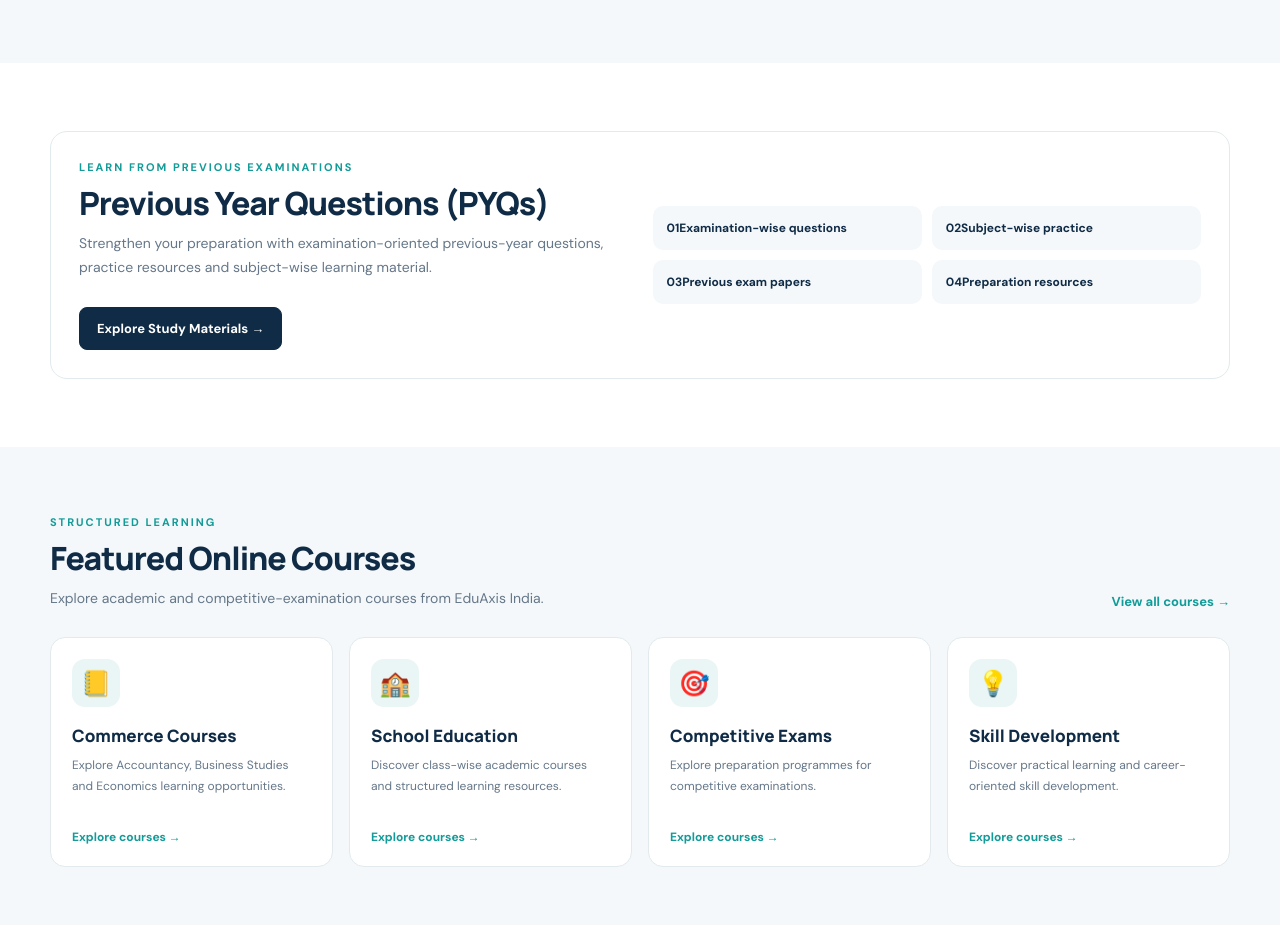
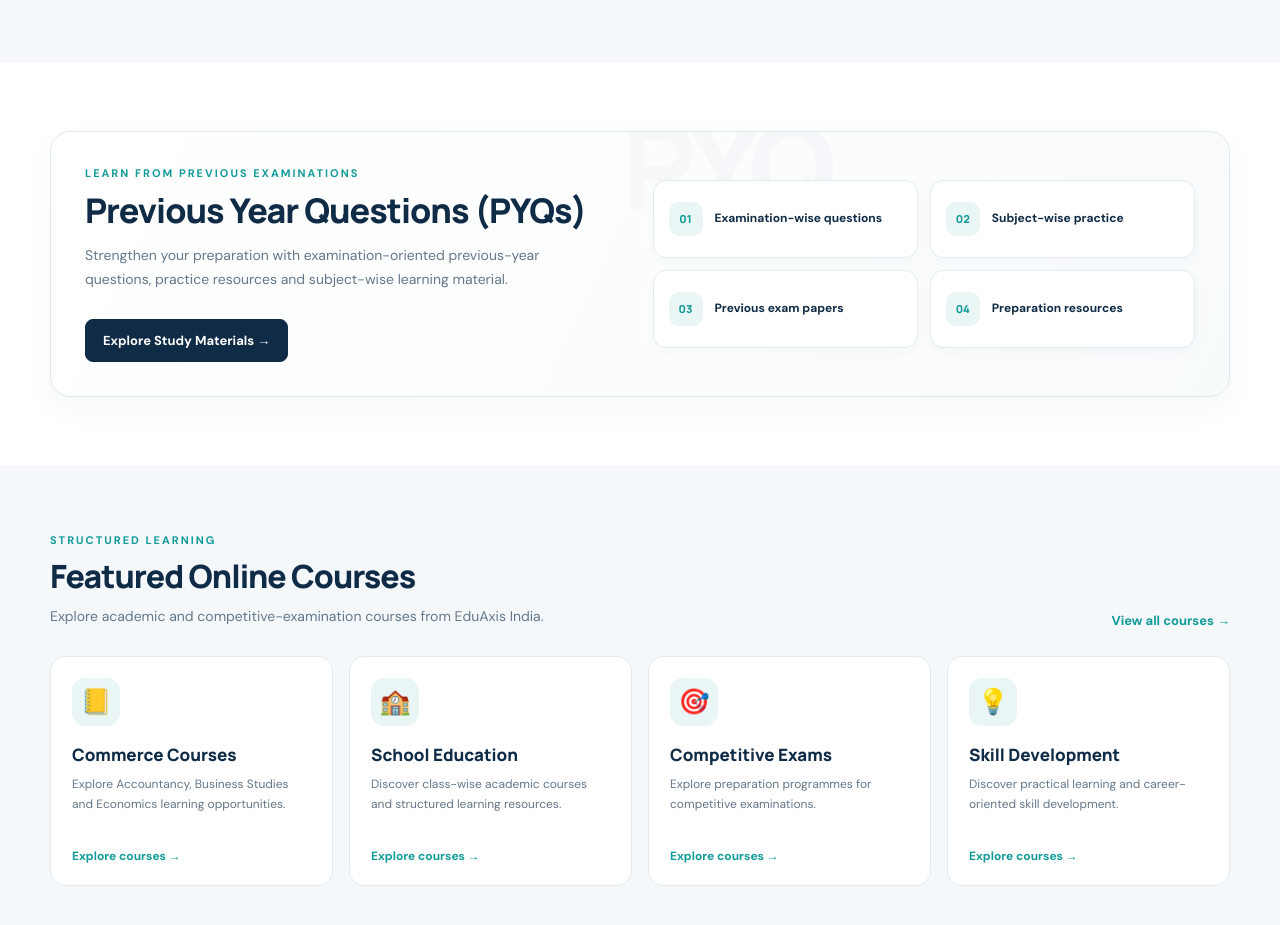
Before and after one commit to ejazahmad174-spec/eduaxis-india, a Next.js app: page / in a window 1280 px wide. Shown: the part 1600-2525 px from the top of the page. Built offline with nearby package versions, Linux system fonts and the light colour scheme.

Commit message:
Style previous year questions feature panel

```diff
--- a/app/home.css
+++ b/app/home.css
@@ -731,3 +731,83 @@
 }
 .ea-category b { margin: 10px 0 5px; }
 .ea-category small { line-height: 1.5; }
+
+
+/* Previous Year Questions — premium feature panel, preserving EduAxis colours */
+.ea-pyq-panel {
+  position: relative;
+  overflow: hidden;
+  padding: 34px;
+  border: 1px solid #dce9ed;
+  border-radius: 20px;
+  background: linear-gradient(115deg, #ffffff 0%, #f8fbfc 100%);
+  box-shadow: 0 12px 32px #102b4609;
+}
+.ea-pyq-panel::after {
+  content: "PYQ";
+  position: absolute;
+  right: 34%;
+  top: -25px;
+  color: #102b4606;
+  font: 800 116px/1 Manrope, sans-serif;
+  letter-spacing: -8px;
+  pointer-events: none;
+}
+.ea-pyq-panel > div:first-child { position: relative; z-index: 1; }
+.ea-pyq-panel h2 {
+  color: var(--ea-navy);
+  font: 800 clamp(25px, 2.8vw, 34px)/1.2 Manrope, sans-serif;
+  letter-spacing: -1px;
+  margin: 10px 0 12px;
+}
+.ea-pyq-panel .ea-section-intro {
+  max-width: 510px;
+  line-height: 1.75;
+}
+.ea-pyq-list {
+  position: relative;
+  z-index: 1;
+  gap: 12px;
+}
+.ea-pyq-item {
+  min-height: 78px;
+  display: flex;
+  align-items: center;
+  gap: 12px;
+  padding: 15px;
+  border: 1px solid #e1ecef;
+  border-radius: 13px;
+  background: #fff;
+  color: var(--ea-navy);
+  font-size: 12px;
+  font-weight: 700;
+  line-height: 1.45;
+  box-shadow: 0 5px 14px #102b4607;
+  transition: transform .2s ease, border-color .2s ease, box-shadow .2s ease;
+}
+.ea-pyq-item:hover {
+  transform: translateY(-3px);
+  border-color: #b8ddda;
+  box-shadow: 0 10px 22px #102b4610;
+}
+.ea-pyq-number {
+  width: 34px;
+  height: 34px;
+  flex: 0 0 34px;
+  display: grid;
+  place-items: center;
+  border-radius: 10px;
+  background: #eaf5f5;
+  color: var(--ea-teal);
+  font: 800 11px Manrope, sans-serif;
+}
+@media(max-width:700px) {
+  .ea-pyq-panel { padding: 22px; }
+  .ea-pyq-panel::after { right: 8px; top: 8px; font-size: 76px; }
+  .ea-pyq-list { gap: 9px; }
+  .ea-pyq-item { min-height: 72px; padding: 11px; gap: 9px; font-size: 10px; }
+  .ea-pyq-number { width: 30px; height: 30px; flex-basis: 30px; }
+}
+@media(prefers-reduced-motion:reduce) {
+  .ea-pyq-item { transition: none; }
+}
```
